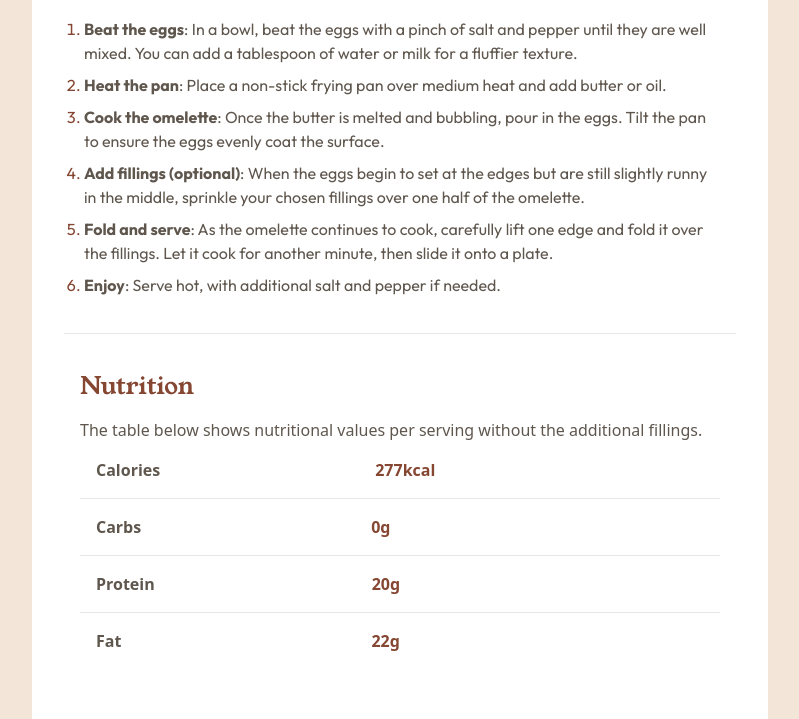
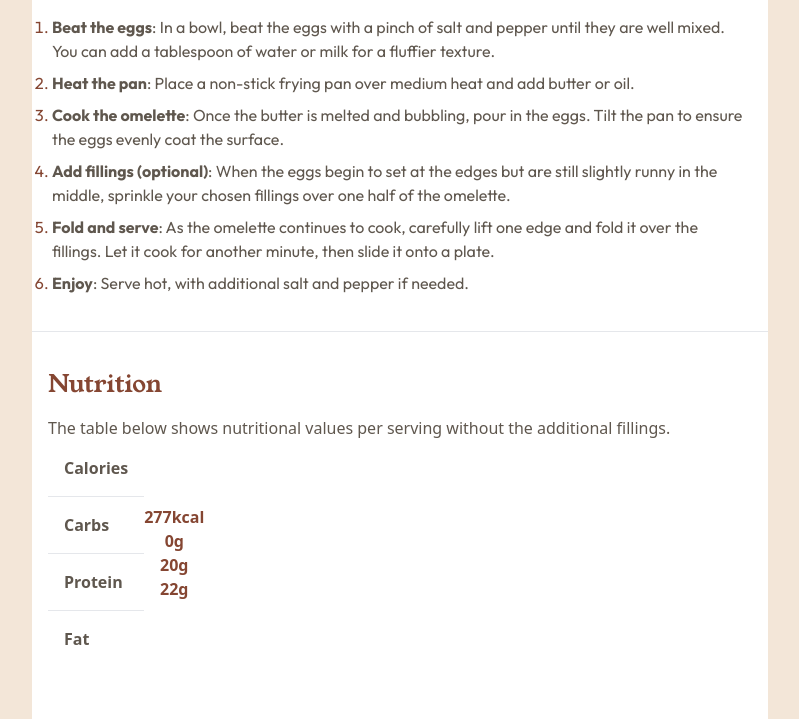
Before and after one commit to AbdullahHamadax/front-end-mentor, a website: page Recipe-page/index.html in a window 1280 px wide. Shown: the part 971-1690 px from the top of the page, without its empty margins (240-1039 px from the left). Drawn offline with Linux system fonts and the light colour scheme.

Commit message:
Aligned the nutrition table using justify-between

```diff
--- a/Recipe-page/index.html
+++ b/Recipe-page/index.html
@@ -24,8 +24,10 @@
       }
     </style>
   </head>
-  <body class="flex flex-col items-center justify-center h-full bg-eggshell">
-    <div class="flex p-8 mx- bg-white rounded-[15px] w-[736px] h-[1708px]">
+  <body
+    class="flex flex-col items-center justify-center min-h-screen p-[90px] bg-eggshell"
+  >
+    <div class="p-9 bg-white rounded-[15px] w-[736px] h-[1708px] mb-5">
       <div>
         <img
           src="assets/images/image-omelette.jpeg"
@@ -137,25 +139,31 @@
             The table below shows nutritional values per serving without the
             additional fillings.
           </p>
-          <div class="flex gap-[215px] p-4">
+          <div class="flex justify-between mr-[14.9rem]">
+            <div class="flex flex-col">
+              <div class="p-4">
                 <p class="font-semibold text-wenge">Calories</p>
-            <p class="font-bold text-nutmeg">277kcal</p>
               </div>
               <hr />
-          <div class="flex gap-[230px] p-4">
+              <div class="p-4">
                 <p class="font-semibold text-wenge">Carbs</p>
-            <p class="font-bold text-nutmeg">0g</p>
               </div>
               <hr />
 
-          <div class="flex gap-[217px] p-4">
+              <div class="p-4">
                 <p class="font-semibold text-wenge">Protein</p>
-            <p class="font-bold text-nutmeg">20g</p>
               </div>
               <hr />
-          <div class="flex gap-[250px] p-4">
+              <div class="p-4">
                 <p class="font-semibold text-wenge">Fat</p>
+              </div>
+            </div>
+            <div class="flex flex-col justify-center items-center gap-[32px]">
+              <p class="font-bold text-nutmeg">277kcal</p>
+              <p class="font-bold text-nutmeg">0g</p>
+              <p class="font-bold text-nutmeg">20g</p>
               <p class="font-bold text-nutmeg">22g</p>
+            </div>
           </div>
         </div>
       </div>
```
Lines whose indentation alone changed are shown as unchanged.
